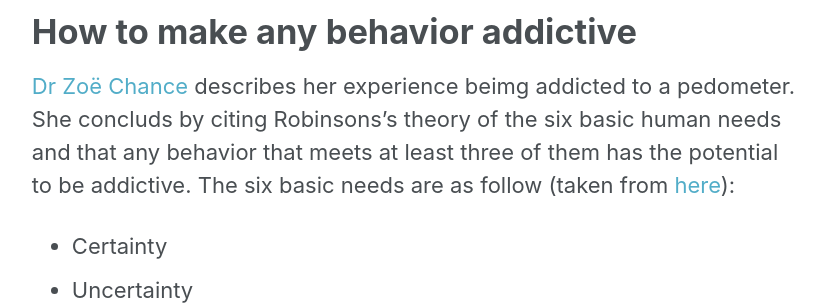
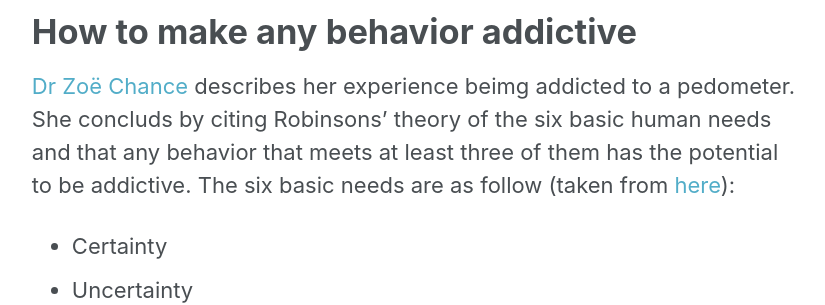
Before and after one commit to jackofalllanguages/jackofalllanguages.github.io, a Jekyll site: the page built from _posts/2017-03-18-Getting-your-learning-routine-right.md, in a window 1280 px wide and 900 px high, scrolled down 3702 px. Shown: the part 187-492 px from the top of the window, without its empty margins (252-1077 px from the left). Built offline with Jekyll 4.4.1, drawn with Linux system fonts in a browser that asks for light colours.

```diff
--- a/_posts/2017-03-18-Getting-your-learning-routine-right.md
+++ b/_posts/2017-03-18-Getting-your-learning-routine-right.md
@@ -53,7 +53,7 @@ There are three key elements in a habit that are shown below:
 
 # How to make any behavior addictive
 
-[Dr Zoë Chance](https://www.youtube.com/watch?v=AHfiKav9fcQ) describes her experience beimg addicted to a pedometer. She concluds by citing Robinsons's theory of the six basic human needs and that any behavior that meets at least three of them has the potential to be addictive. The six basic needs are as follow (taken from [here](http://changingminds.org/explanations/needs/robbins_needs.htm)):
+[Dr Zoë Chance](https://www.youtube.com/watch?v=AHfiKav9fcQ) describes her experience beimg addicted to a pedometer. She concluds by citing Robinsons' theory of the six basic human needs and that any behavior that meets at least three of them has the potential to be addictive. The six basic needs are as follow (taken from [here](http://changingminds.org/explanations/needs/robbins_needs.htm)):
 
 * Certainty
 * Uncertainty
```
